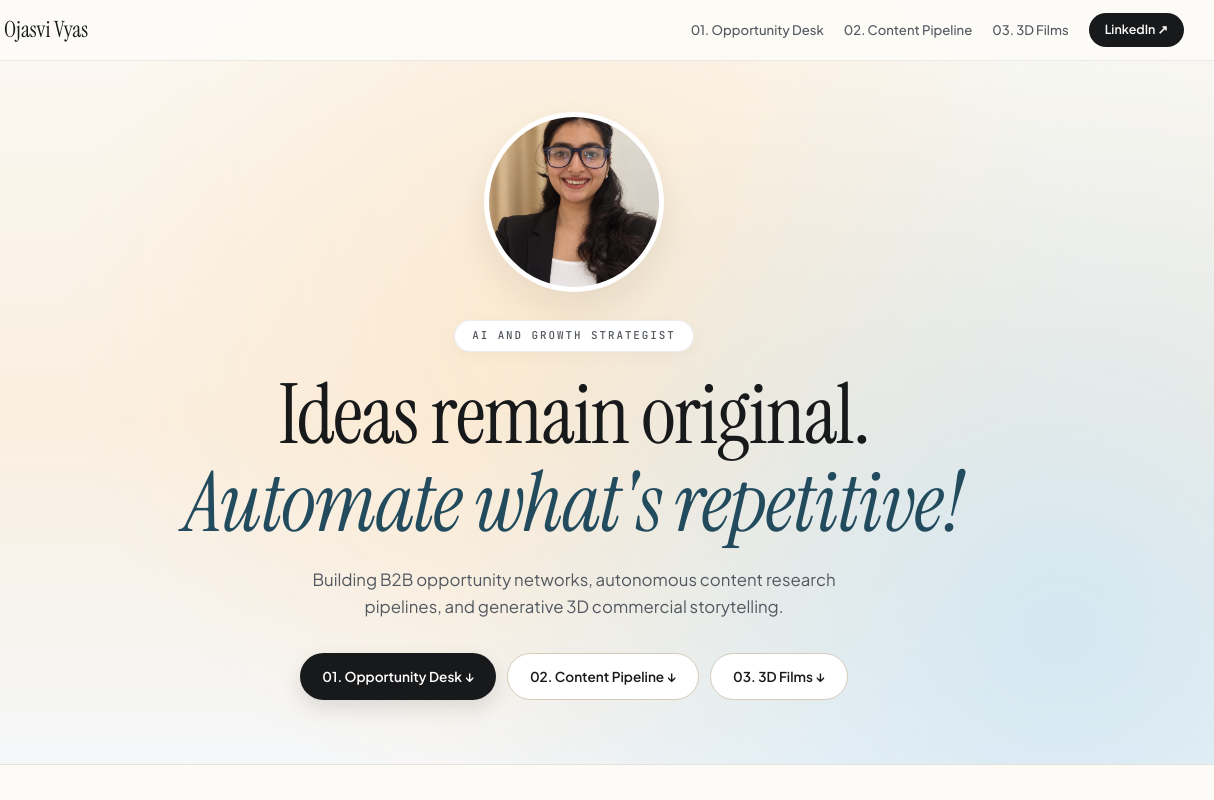
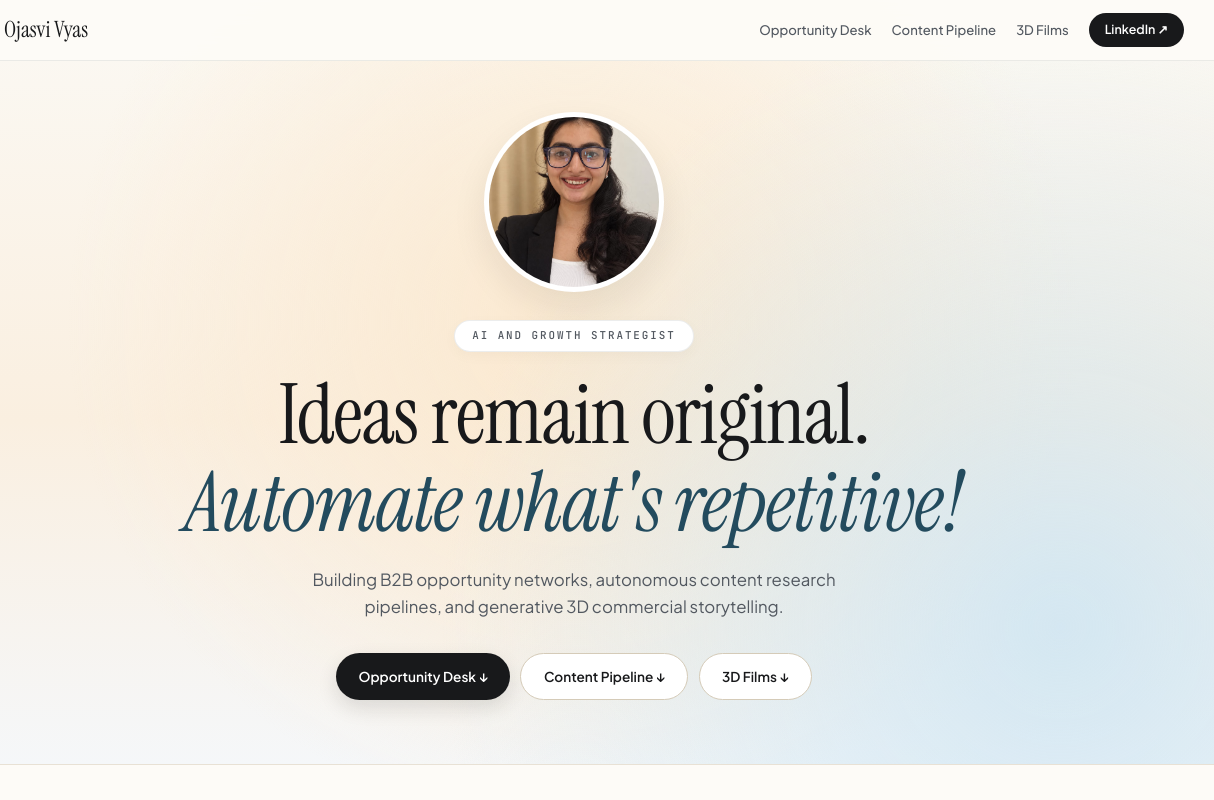
Before and after one commit to ojasvishreeyavyas-alt/AI-Portfolio_Ojasvi-Vyas, a plain HTML site: page index.html in a window 1280 px wide. Shown: the top 800 px of the page, 66-1280 px from the left. Drawn offline with Linux system fonts and the light colour scheme.

Commit message:
Update index.html

```diff
--- a/index.html
+++ b/index.html
@@ -664,9 +664,9 @@
         Ojasvi Vyas
       </a>
       <div class="nav-links">
-        <a href="#opportunity-desk">01. Opportunity Desk</a>
-        <a href="#content-pipeline">02. Content Pipeline</a>
-        <a href="#product-films">03. 3D Films</a>
+        <a href="#opportunity-desk">Opportunity Desk</a>
+        <a href="#content-pipeline">Content Pipeline</a>
+        <a href="#product-films">3D Films</a>
         <a href="https://www.linkedin.com/in/ojasvi-vyas-8a55111bb" target="_blank" rel="noopener noreferrer" class="btn-nav">
           LinkedIn ↗
         </a>
@@ -694,13 +694,13 @@
 
       <div class="hero-cta-row">
         <a href="#opportunity-desk" class="btn-primary">
-          01. Opportunity Desk ↓
+          Opportunity Desk ↓
         </a>
         <a href="#content-pipeline" class="btn-secondary">
-          02. Content Pipeline ↓
+          Content Pipeline ↓
         </a>
         <a href="#product-films" class="btn-secondary">
-          03. 3D Films ↓
+          3D Films ↓
         </a>
       </div>
     </div>
```
